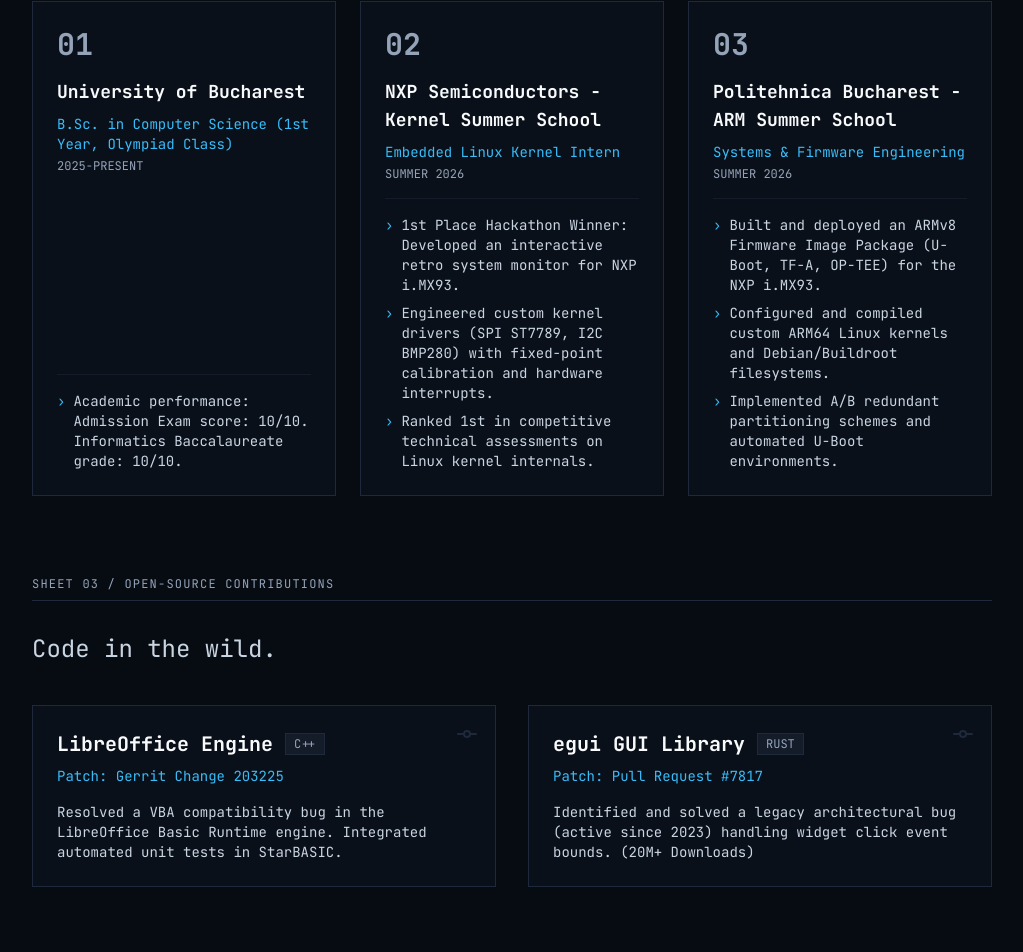
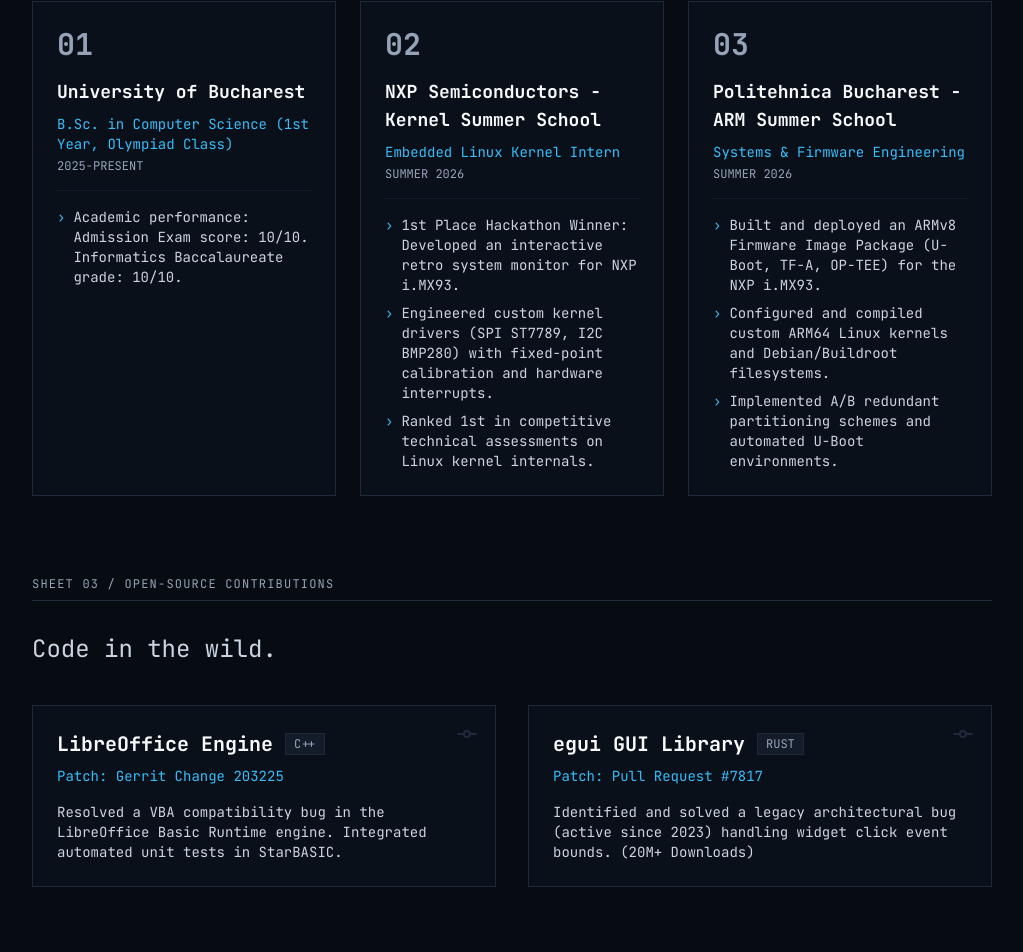
Before and after one commit to belutoni/belutoni.github.io, a Next.js app: page / in a window 1280 px wide. Shown: the part 1493-2445 px from the top of the page, without its empty margins (128-1151 px from the left). Built offline with nearby package versions, Linux system fonts and the light colour scheme.

Commit message:
Fix alignment of dividers in Education section

```diff
--- a/src/components/Sheet02Experience.tsx
+++ b/src/components/Sheet02Experience.tsx
@@ -55,7 +55,7 @@
             <div className="text-accent-teal text-sm mb-1">{exp.role}</div>
             <div className="text-slate-muted text-xs mb-4 uppercase">{exp.period}</div>
 
-            <ul className="text-sm text-slate-300 mt-auto pt-4 border-t border-slate-border/50 list-none space-y-2">
+            <ul className="text-sm text-slate-300 pt-4 border-t border-slate-border/50 list-none space-y-2">
               {exp.metrics.map((metric, idx) => (
                 <li key={idx} className="flex gap-2">
                   <span className="text-accent-teal">›</span>
```
